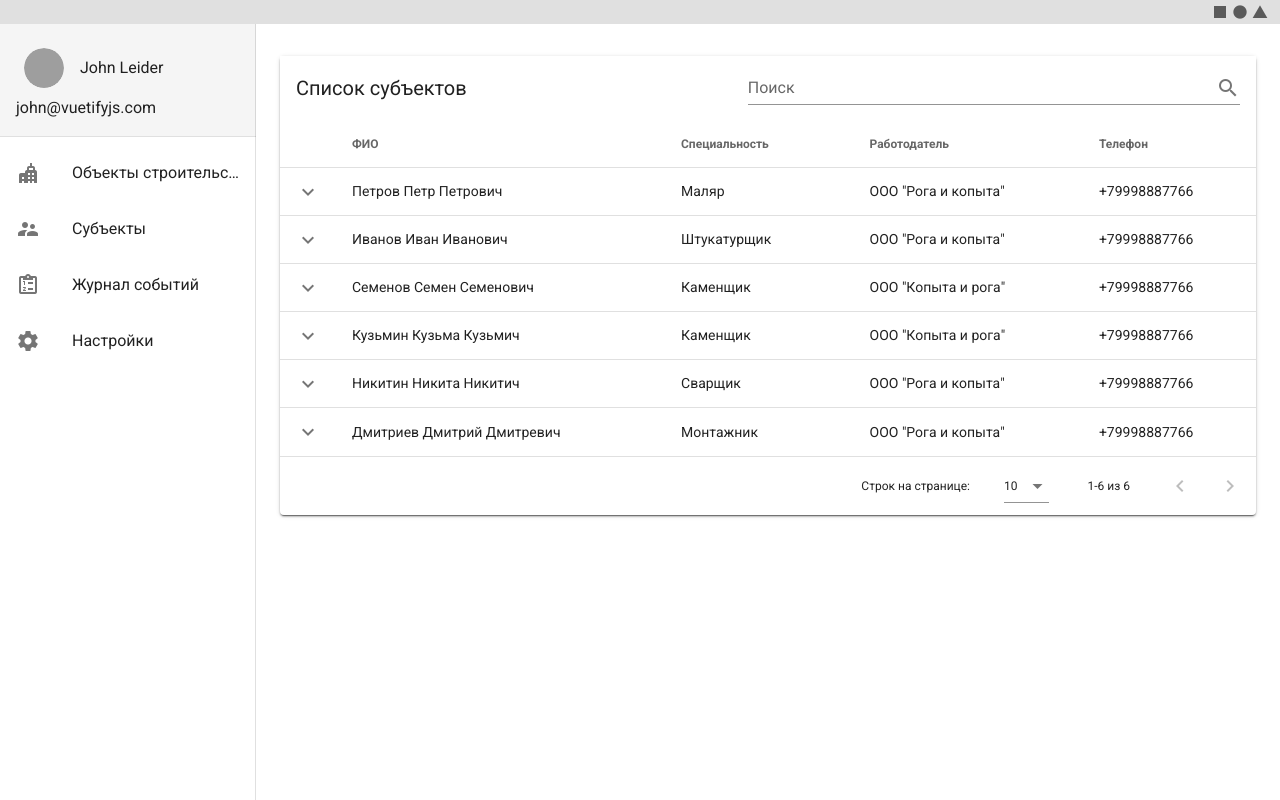
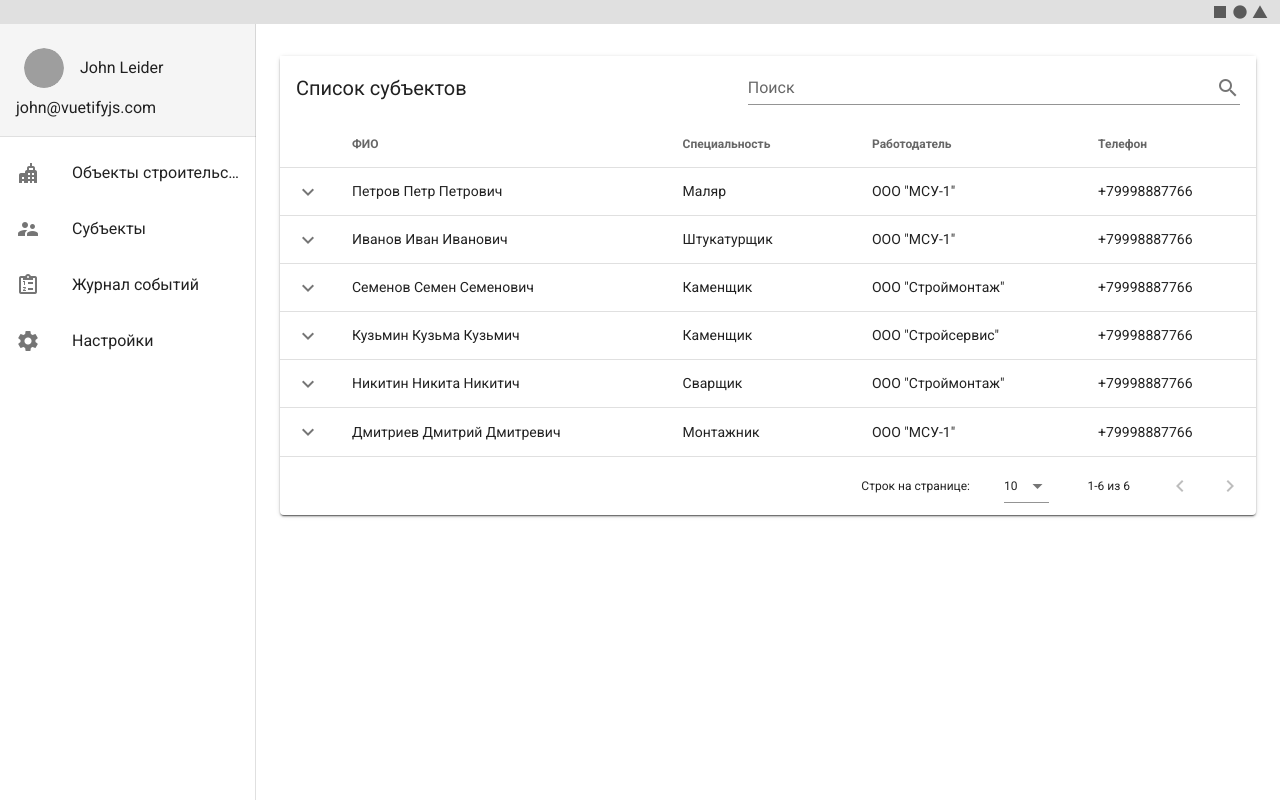
Before and after one commit to drGOD/stroinav_web, a Vue app: page /subjects in a window 1280 px wide. Built offline with nearby package versions, Linux system fonts and the light colour scheme; grey boxes are pictures that could not be loaded.

Commit message:
Обновил элементы интерфейса

```diff
--- a/src/views/Objects.vue
+++ b/src/views/Objects.vue
@@ -242,37 +242,37 @@ export default {
         {
           name: "Петров Петр Петрович",
           occupation: "Маляр",
-          company: 'ООО "Рога и копыта"',
+          company: 'ООО "МСУ-1"',
           phone: "+79998887766",
         },
         {
           name: "Иванов Иван Иванович",
           occupation: "Штукатурщик",
-          company: 'ООО "Рога и копыта"',
+          company: 'ООО "МСУ-1"',
           phone: "+79998887766",
         },
         {
           name: "Семенов Семен Семенович",
           occupation: "Каменщик",
-          company: 'ООО "Копыта и рога"',
+          company: 'ООО "Строймонтаж"',
           phone: "+79998887766",
         },
         {
           name: "Кузьмин Кузьма Кузьмич",
           occupation: "Каменщик",
-          company: 'ООО "Копыта и рога"',
+          company: 'ООО "Стройсервис"',
           phone: "+79998887766",
         },
         {
           name: "Никитин Никита Никитич",
           occupation: "Сварщик",
-          company: 'ООО "Рога и копыта"',
+          company: 'ООО "Строймонтаж"',
           phone: "+79998887766",
         },
         {
           name: "Дмитриев Дмитрий Дмитревич",
           occupation: "Монтажник",
-          company: 'ООО "Рога и копыта"',
+          company: 'ООО "МСУ-1"',
           phone: "+79998887766",
         },
       ],
--- a/src/views/Subjects.vue
+++ b/src/views/Subjects.vue
@@ -105,37 +105,37 @@ export default {
         {
           name: "Петров Петр Петрович",
           occupation: "Маляр",
-          company: 'ООО "Рога и копыта"',
+          company: 'ООО "МСУ-1"',
           phone: "+79998887766",
         },
         {
           name: "Иванов Иван Иванович",
           occupation: "Штукатурщик",
-          company: 'ООО "Рога и копыта"',
+          company: 'ООО "МСУ-1"',
           phone: "+79998887766",
         },
         {
           name: "Семенов Семен Семенович",
           occupation: "Каменщик",
-          company: 'ООО "Копыта и рога"',
+          company: 'ООО "Строймонтаж"',
           phone: "+79998887766",
         },
         {
           name: "Кузьмин Кузьма Кузьмич",
           occupation: "Каменщик",
-          company: 'ООО "Копыта и рога"',
+          company: 'ООО "Стройсервис"',
           phone: "+79998887766",
         },
         {
           name: "Никитин Никита Никитич",
           occupation: "Сварщик",
-          company: 'ООО "Рога и копыта"',
+          company: 'ООО "Строймонтаж"',
           phone: "+79998887766",
         },
         {
           name: "Дмитриев Дмитрий Дмитревич",
           occupation: "Монтажник",
-          company: 'ООО "Рога и копыта"',
+          company: 'ООО "МСУ-1"',
           phone: "+79998887766",
         },
       ],
```
